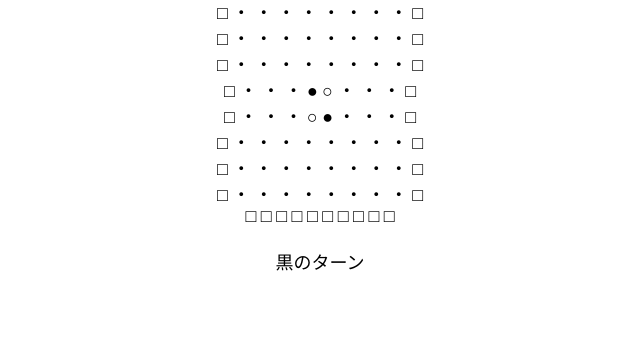
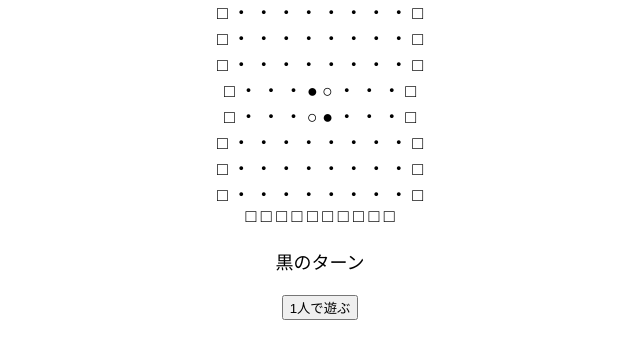
Before and after one commit to gr9pe/js-, a plain HTML site: page osero.html in a window 1280 px wide. Shown: the part 112-470 px from the top of the page, without its empty margins (320-960 px from the left). Drawn offline with Linux system fonts and the light colour scheme.

Commit message:
Update osero.html

```diff
--- a/osero.html
+++ b/osero.html
@@ -17,6 +17,8 @@
 <p id="turn"></p>
 <br>
 <p id="message"></p>
+<br>
+<button id="npc" onclick="changeNpc()">1人で遊ぶ</button>
 <script src="osero.js"></script>
 </body>
 </html>
```
